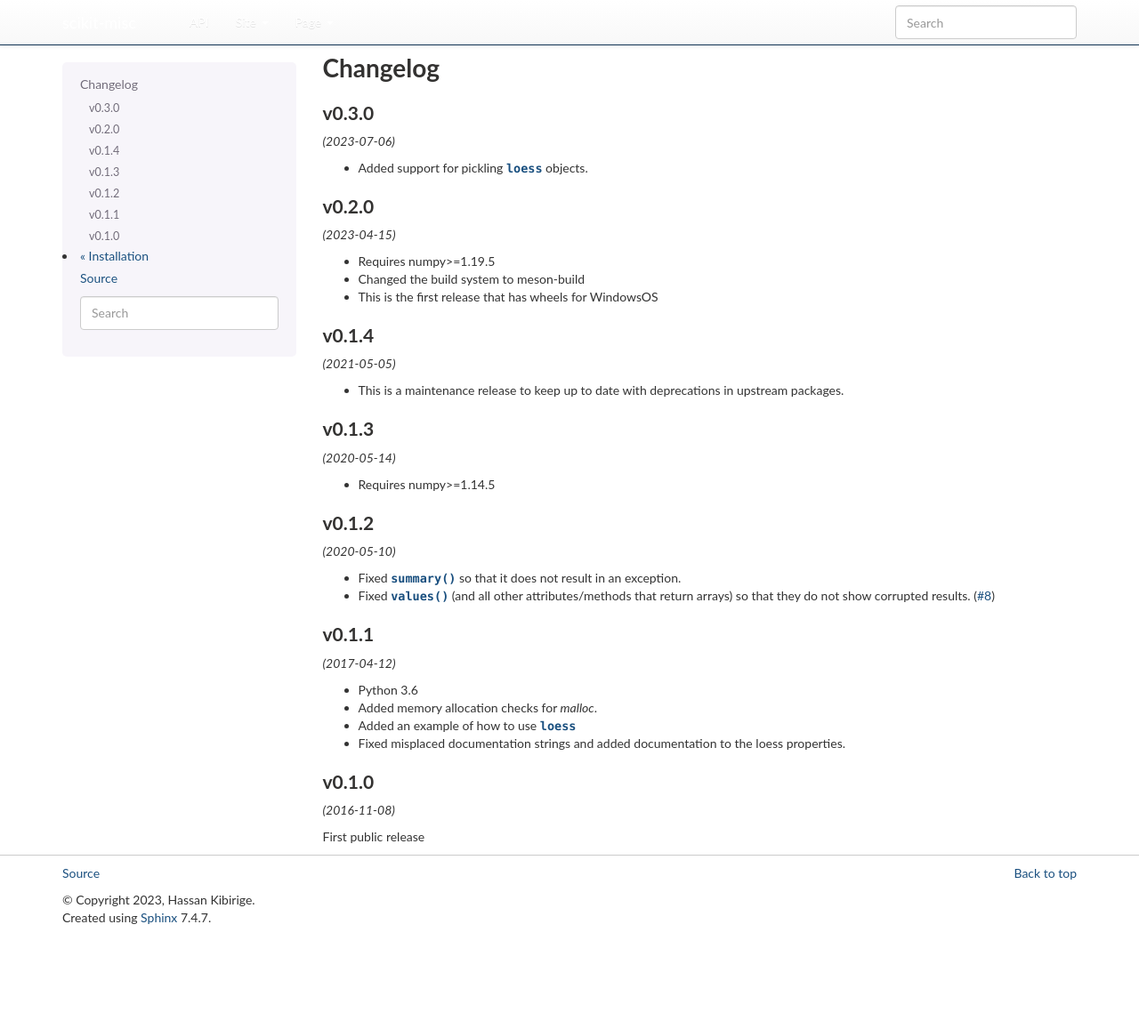
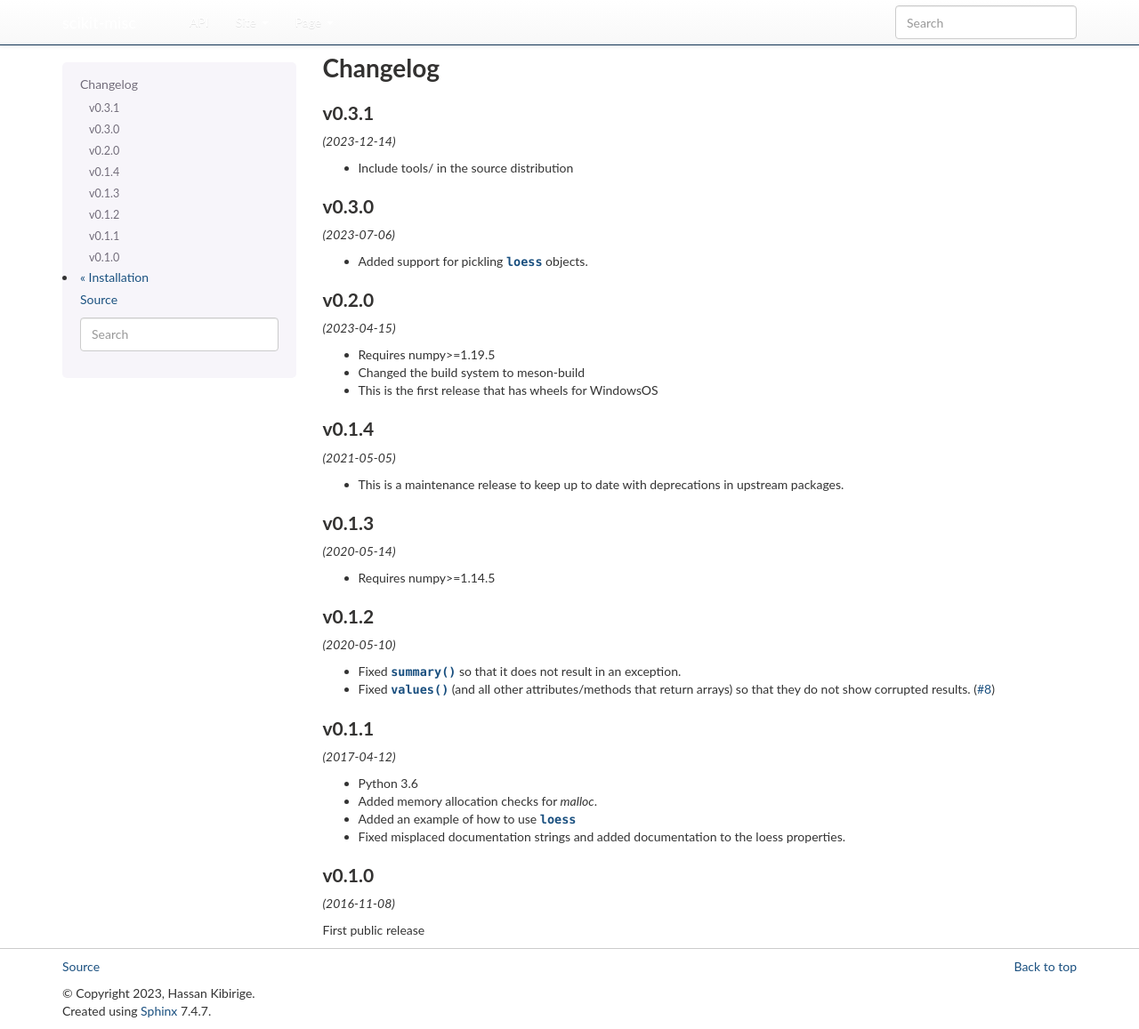
Before and after one commit to has2k1/scikit-misc, a Sphinx documentation site: the page built from doc/changelog.rst, in a window 1280 px wide and 1157 px high. Shown: the whole window at 89% size. Built offline with Sphinx 7.4.7, drawn with Linux system fonts in a browser that asks for light colours; nearby versions of some CDN libraries; library files that are not in the unit come from our copies; the version number could not be read and is left out.

Commit message:
Prepare changelog for release

```diff
--- a/doc/changelog.rst
+++ b/doc/changelog.rst
@@ -1,5 +1,11 @@
 Changelog
 =========
+
+v0.3.1
+------
+*(2023-12-14)*
+
+- Include tools/ in the source distribution
 
 v0.3.0
 ------
```
